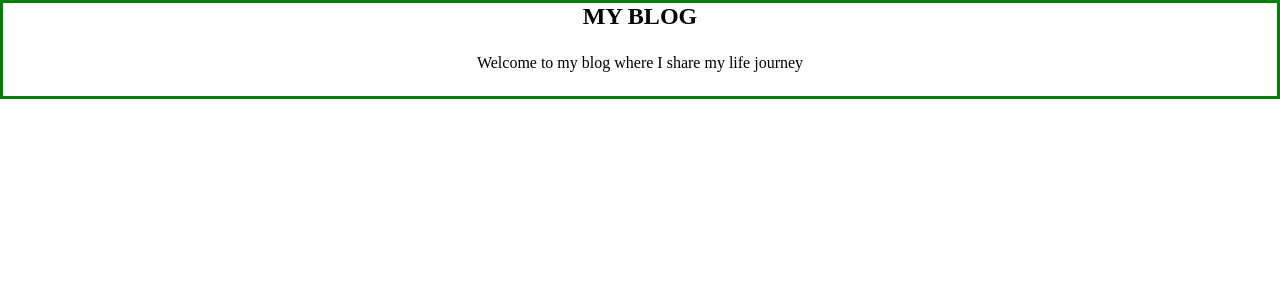
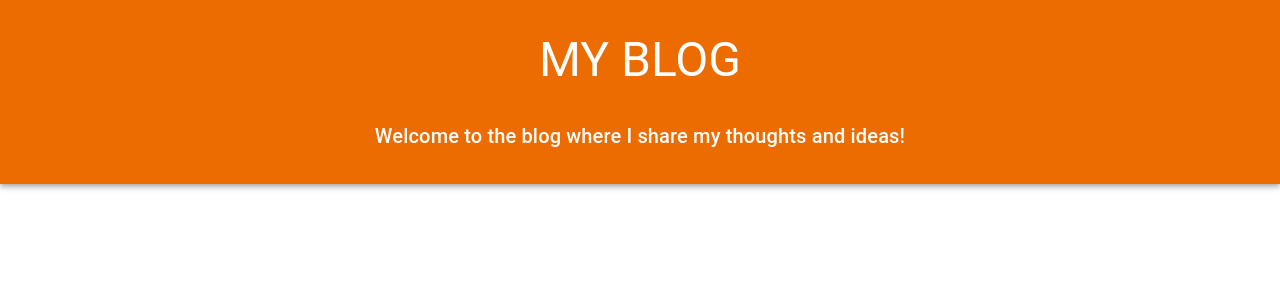
Before and after one commit to abythomas300/react-blog-template, a React (Vite) app: page / in a window 1280 px wide. Shown: the top 300 px of the page. Built offline with nearby package versions, Linux system fonts and the light colour scheme.

Commit message:
feat(header): add basic MUI header

```diff
--- /dev/null
+++ b/src/App.css
@@ -0,0 +1,4 @@
+body{
+   margin: 0px;
+   padding: 0px;
+}
--- a/src/App.jsx
+++ b/src/App.jsx
@@ -1,5 +1,5 @@
 import Header from "./components/Header"
-
+import "./App.css"
 function App() {
     return (
         <Header />
--- a/src/components/Header.css
+++ b/src/components/Header.css
@@ -1,4 +1,4 @@
-body{
+/* body{
     padding: 0px;
     margin: 0px;
 }
@@ -15,4 +15,4 @@ body{
 }
 .header-container p{
     padding: 0.5rem;
-}
+} */
--- a/src/components/Header.jsx
+++ b/src/components/Header.jsx
@@ -1,11 +1,28 @@
-import "./Header.css"
-function Header() {
-    return(
-        <div className="header-container">
-            <h2>MY BLOG</h2>
-            <p>Welcome to my blog where I share my life journey</p>
-        </div>
-    )
+import * as React from 'react';
+import AppBar from '@mui/material/AppBar';
+import Box from '@mui/material/Box';
+import Toolbar from '@mui/material/Toolbar';
+import Typography from '@mui/material/Typography';
+
+export default function Header() {
+  return (
+    <Box>
+      <AppBar position="static" color='warning'>
+        <Toolbar  sx={{
+          display: 'flex',
+          flexDirection: 'column',
+          alignItems: 'center',
+          p: 2
+          }}>
+          <Typography variant="h3" component="div" sx={{p: 2}}>
+            MY BLOG
+          </Typography>
+          <Typography variant="h6" component="div" sx={{p: 2}}>
+            Welcome to the blog where I share my thoughts and ideas!
+          </Typography>
+        </Toolbar>
+      </AppBar>
+
+    </Box>
+  );
 }
-
-export default Header
```
